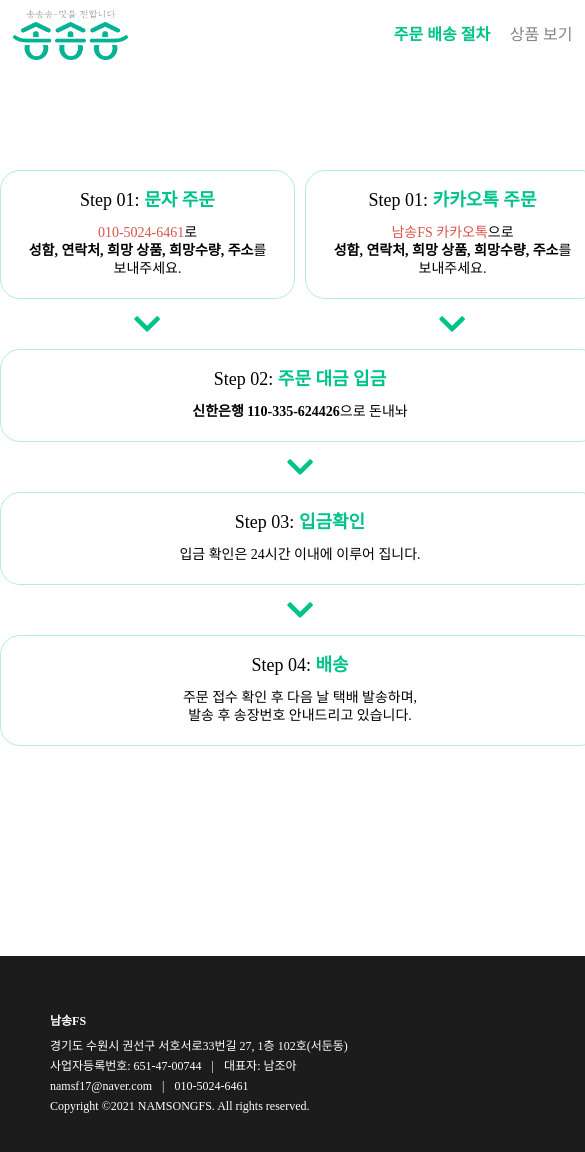
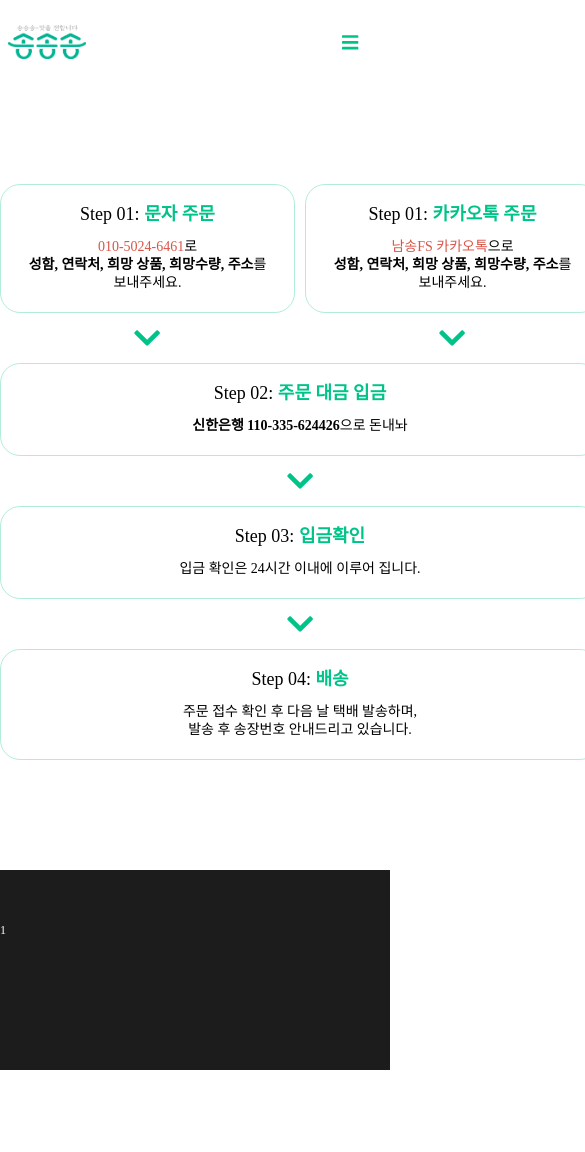
Before and after one commit to ramsongs/namsong, a React (Create React App) app: page /#/order in a window 390 px wide. Shown: the top 1152 px of the page, 585 px wide, since content can reach past the window. After the commit the page ends 1070 px from the top, so only its background shows below. Built offline with nearby package versions, Linux system fonts and the light colour scheme; a web font is replaced by a local one.

Commit message:
add mobile header

```diff
--- a/package.json
+++ b/package.json
@@ -3,18 +3,23 @@
   "version": "0.1.0",
   "private": true,
   "dependencies": {
+    "@emotion/react": "^11.6.0",
+    "@emotion/styled": "^11.6.0",
     "@fortawesome/fontawesome-svg-core": "^1.2.36",
     "@fortawesome/free-brands-svg-icons": "^5.15.4",
     "@fortawesome/free-regular-svg-icons": "^5.15.4",
     "@fortawesome/free-solid-svg-icons": "^5.15.4",
     "@fortawesome/react-fontawesome": "^0.1.15",
+    "@mui/material": "^5.1.1",
     "@testing-library/jest-dom": "^5.11.4",
     "@testing-library/react": "^11.1.0",
     "@testing-library/user-event": "^12.1.10",
+    "bootstrap": "^5.1.3",
     "node-sass": "5.0.0",
     "react": "^17.0.2",
     "react-dom": "^17.0.2",
     "react-faq-component": "^1.3.1",
+    "react-responsive": "^9.0.0-beta.4",
     "react-router-dom": "^5.3.0",
     "react-scripts": "4.0.3",
     "web-vitals": "^1.0.1"
--- a/public/index.html
+++ b/public/index.html
@@ -1,14 +1,12 @@
 <!DOCTYPE html>
 <html lang="en">
+
 <head>
   <meta charset="utf-8" />
   <link rel="icon" href="%PUBLIC_URL%/favicon.ico" />
   <meta name="viewport" content="width=device-width, initial-scale=1" />
   <meta name="theme-color" content="#000000" />
-    <meta
-      name="description"
-      content="Web site created using create-react-app"
-    />
+  <meta name="description" content="Web site created using create-react-app" />
   <link rel="apple-touch-icon" href="%PUBLIC_URL%/logo192.png" />
   <!--
       manifest.json provides metadata used when your web app is installed on a
@@ -24,8 +22,11 @@
       work correctly both with client-side routing and a non-root public URL.
       Learn how to configure a non-root public URL by running `npm run build`.
     -->
-    <title>React App</title>
+  <link rel="stylesheet" href="https://fonts.googleapis.com/css?family=Roboto:300,400,500,700&display=swap" />
+  <link rel="stylesheet" href="https://fonts.googleapis.com/icon?family=Material+Icons" />
+  <title>남송FS</title>
 </head>
+
 <body>
   <noscript>You need to enable JavaScript to run this app.</noscript>
   <div id="root"></div>
@@ -40,4 +41,5 @@
       To create a production bundle, use `npm run build` or `yarn build`.
     -->
 </body>
+
 </html>
--- a/src/components/Footer.js
+++ b/src/components/Footer.js
@@ -1,6 +1,9 @@
+import MediaQuery from "react-responsive";
+
 export default function Footer() {
   return (
     <footer className="footer">
+      <MediaQuery minWidth={768}>
         <div className="footer__wrap inner">
           <div>
             <h5 className="footer__title">남송FS</h5>
@@ -21,6 +24,10 @@ export default function Footer() {
             <p className="footer__logo logo__haccp">해썹</p>
           </div>
         </div>
+      </MediaQuery>
+      <MediaQuery maxWidth={768}>
+        <div>1</div>
+      </MediaQuery>
     </footer>
   );
 }
--- a/src/components/Header.js
+++ b/src/components/Header.js
@@ -1,8 +1,73 @@
+import React from "react";
 import { Link, NavLink } from "react-router-dom";
+import MediaQuery from "react-responsive";
+import { Box, Drawer, Button, List, ListItem } from "@mui/material";
+import { FontAwesomeIcon } from "@fortawesome/react-fontawesome";
+import { faBars } from "@fortawesome/free-solid-svg-icons";
 
 export default function Header() {
+  const [state, setState] = React.useState(false);
+
+  const toggleDrawer = (anchor, open) => (event) => {
+    if (
+      event.type === "keydown" &&
+      (event.key === "Tab" || event.key === "Shift")
+    ) {
+      return;
+    }
+
+    setState({ state, [anchor]: open });
+  };
+
+  const list = (anchor) => (
+    <Box
+      sx={{ width: 300 }}
+      role="presentation"
+      onClick={toggleDrawer(anchor, false)}
+      onKeyDown={toggleDrawer(anchor, false)}
+    >
+      <List>
+        <nav>
+          <ListItem>
+            <NavLink
+              activeStyle={{ fontWeight: "500", color: "rgb(0, 195, 137)" }}
+              to="/order"
+            >
+              주문 배송 절차
+            </NavLink>
+          </ListItem>
+          <ListItem>
+            <NavLink
+              activeStyle={{ fontWeight: "500", color: "rgb(0, 195, 137)" }}
+              to="/products"
+            >
+              상품 보기
+            </NavLink>
+          </ListItem>
+          <ListItem>
+            <NavLink
+              activeStyle={{ fontWeight: "500", color: "rgb(0, 195, 137)" }}
+              to="/about"
+            >
+              남송 이야기
+            </NavLink>
+          </ListItem>
+          <ListItem>
+            <NavLink
+              activeStyle={{ fontWeight: "500", color: "rgb(0, 195, 137)" }}
+              to="/cs"
+            >
+              고객센터
+            </NavLink>
+          </ListItem>
+        </nav>
+      </List>
+    </Box>
+  );
+
   return (
     <header className="header">
+      <MediaQuery minWidth={768}>
         <div className="header__wrap inner">
           <Link to="/" className="logo">
             남송FS
@@ -44,6 +109,31 @@ export default function Header() {
             </ul>
           </nav>
         </div>
+      </MediaQuery>
+      {/* mobile header */}
+      <MediaQuery maxWidth={768}>
+        <div className="header__wrap">
+          <Link to="/" className="logo">
+            남송FS
+          </Link>
+          <>
+            <Button onClick={toggleDrawer("right", true)}>
+              <FontAwesomeIcon
+                icon={faBars}
+                size="lg"
+                style={{ color: "rgb(0, 195, 137)" }}
+              />
+            </Button>
+            <Drawer
+              anchor="right"
+              open={state["right"]}
+              onClose={toggleDrawer("right", false)}
+            >
+              {list("right")}
+            </Drawer>
+          </>
+        </div>
+      </MediaQuery>
     </header>
   );
 }
--- a/src/scss/App.scss
+++ b/src/scss/App.scss
@@ -572,37 +572,73 @@ header {
   }
 }
 
-// 768px 모바일
 @media screen and (max-width: 768px) {
   // header
   header {
     width: 100%;
-    min-width: 768px;
+    min-width: 0;
+    height: 10vh;
+    padding: 10px 2vw;
 
     .header__wrap {
+      width: 100%;
       justify-content: space-between;
-      padding: 0 10px;
 
-      // gnb-mobile 만들기
-    }
-  }
-
-  .cs {
-    min-width: 768px;
-
-    .faq {
-      width: 100%;
-      min-width: 768px;
+      .logo {
+        width: 20vw;
+      }
     }
   }
 
   // footer
   .footer {
-    margin-top: 200px;
-    min-width: 768px;
+    margin-top: 100px;
+    min-width: 0;
+    height: 200px;
+    box-sizing: border-box;
+    padding: 50px 0;
+    background-color: #1c1c1c;
+    color: #fff;
+    font-weight: 200;
+    font-size: 12px;
+    line-height: 20px;
+
+    * {
+      color: inherit;
+    }
 
     .footer__wrap {
-      width: 100%;
+      display: flex;
+      justify-content: space-between;
+      align-items: center;
+      padding: 0 50px;
+
+      .footer__title {
+        font-weight: 600;
+        line-height: 30px;
+      }
+
+      .footer__logos {
+        display: flex;
+
+        .footer__logo {
+          font-size: 0;
+          width: 50px;
+          height: 50px;
+          background: no-repeat center / cover;
+          filter: grayscale(100%);
+          transition: filter ease-in-out 0.5s;
+        }
+
+        .logo__haccp {
+          background-image: url(../images/haccp.png);
+
+          &:hover {
+            cursor: pointer;
+            filter: grayscale(0%);
+          }
+        }
+      }
     }
   }
 }
```
Also changed, not shown: 1 other file (tests, documents, lock files or other folders). Lines whose indentation alone changed are shown as unchanged.
